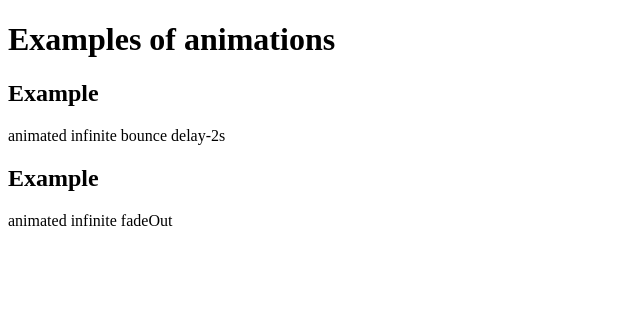
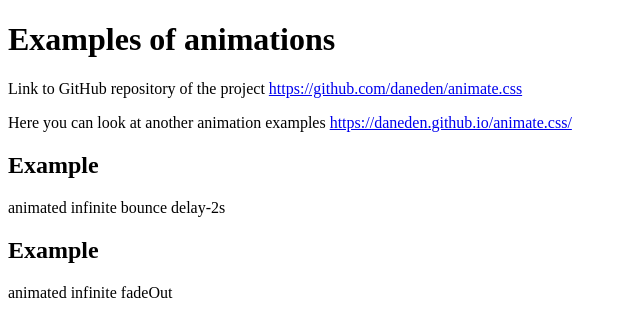
Before and after one commit to solovevserg/css-animations, a plain HTML site: page src/animate/index.html in a window 1280 px wide. Shown: the whole page, without its empty margins (0-640 px from the left). Drawn offline with nearby package versions, Linux system fonts and the light colour scheme.

Commit message:
#develop link to animate.css preview page added

```diff
--- a/src/animate/index.html
+++ b/src/animate/index.html
@@ -12,6 +12,13 @@
 
 <body>
     <h1>Examples of animations</h1>
+    <p>Link to GitHub repository of the project <a
+            href="https://github.com/daneden/animate.css">https://github.com/daneden/animate.css</a>
+    </p>
+    <p>
+        Here you can look at another animation examples
+        <a href="https://daneden.github.io/animate.css/">https://daneden.github.io/animate.css/</a>
+    </p>
     <div class="animated infinite bounce delay-2s">
         <h2>Example</h2>
         <p>animated infinite bounce delay-2s</p>
```
